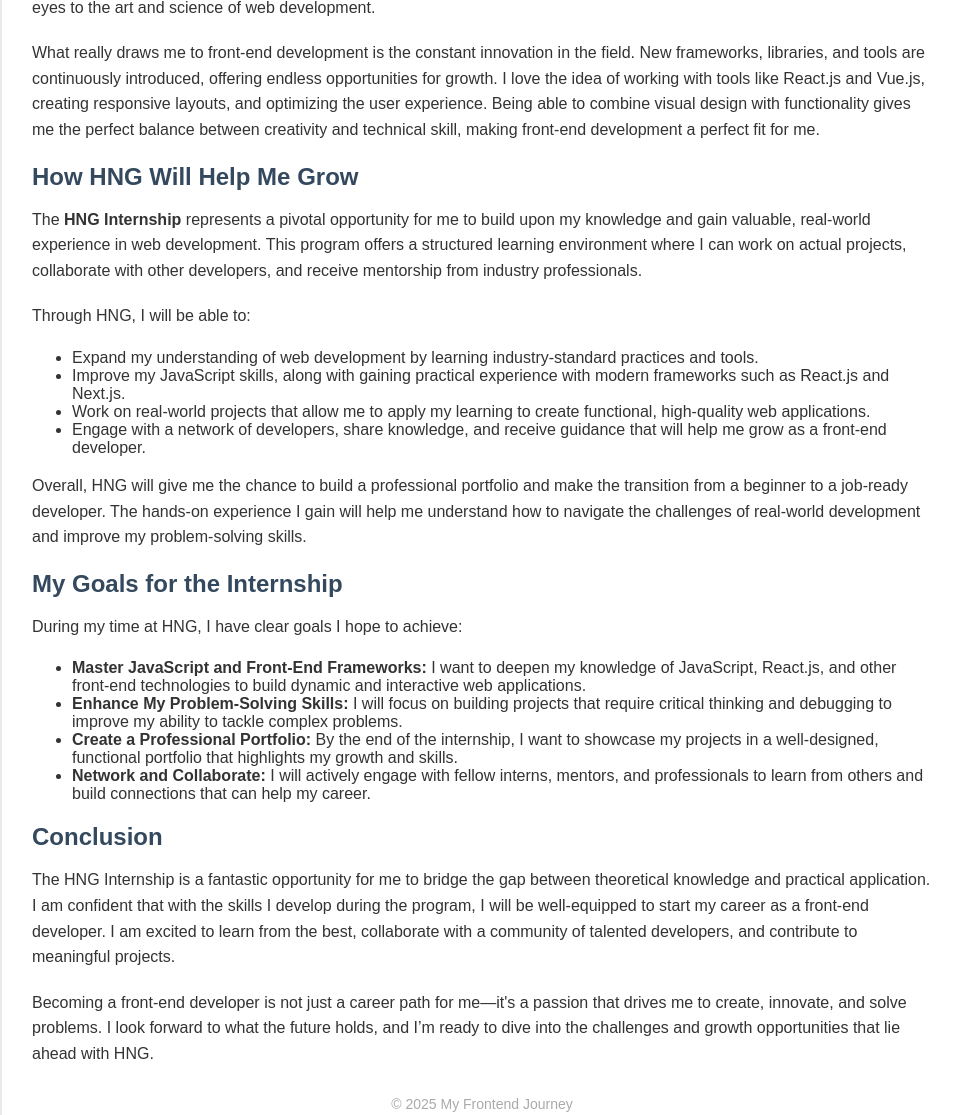
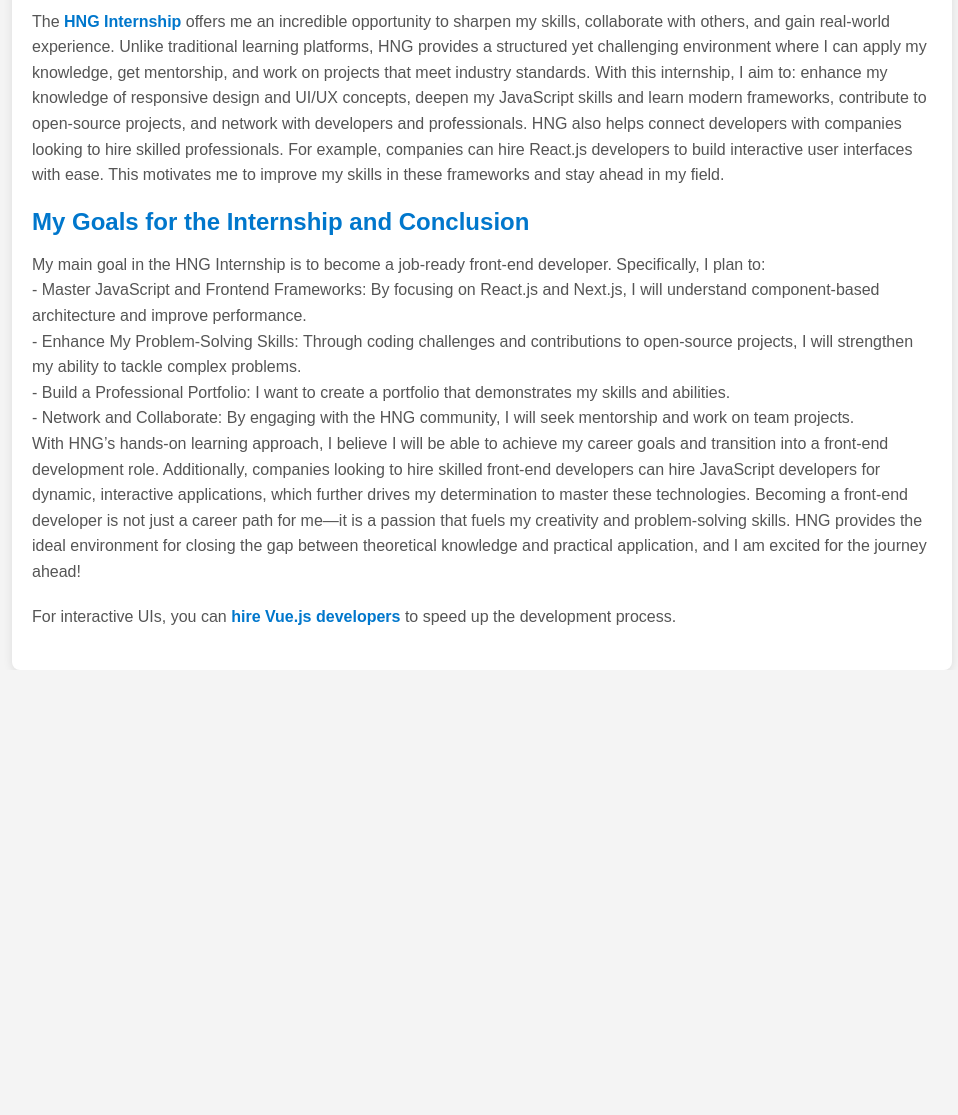
Before and after one commit to Segun-damola/Fjourney, a plain HTML site: page index.html in a window 1280 px wide. Shown: the part 444-1559 px from the top of the page, without its empty margins (158-1116 px from the left). After the commit the page ends 1114 px from the top, so only its background shows below. Drawn offline with Linux system fonts and the light colour scheme.

Commit message:
Updated blog content

```diff
--- a/index.html
+++ b/index.html
@@ -4,44 +4,44 @@
     <meta charset="UTF-8">
     <meta name="viewport" content="width=device-width, initial-scale=1.0">
     <title>My Frontend Journey</title>
-
     <style>
         /* General Body Styles */
         body {
-            font-family: 'Arial', sans-serif;
-            background-color: #f4f4f4; /* Light gray background */
-            color: #333; /* Dark text for contrast */
+            font-family: Arial, sans-serif;
+            background-color: #f4f4f4; /* Light background color for a professional look */
+            color: #333; /* Dark text for readability */
             margin: 0;
             padding: 0;
-            display: block;
-            text-align: center; /* Center content horizontally */
+            display: flex;
+            justify-content: center;
+            align-items: flex-start; /* Align content to the top of the page */
+            min-height: 100vh;
         }
 
         /* Main Blog Container */
         .blog-container {
-            background: #fff; /* White background for the blog */
-            padding: 30px;
+            background-color: white;
+            padding: 20px;
             border-radius: 8px;
             width: 80%;
             max-width: 900px;
             box-shadow: 0 2px 10px rgba(0, 0, 0, 0.1);
-            margin: 50px auto; /* Center the blog container with margin */
-            text-align: left; /* Align text to the left within the blog container */
+            margin-top: 30px;
         }
 
         /* Title Styles */
         h1 {
             font-size: 32px;
-            color: #2c3e50; /* Dark blue color for title */
-            margin-bottom: 15px;
+            color: #333;
+            margin-bottom: 20px;
+            text-align: center;
         }
 
-        /* Subtitle Styles */
+        /* Subtitle or Introduction */
         h2 {
             font-size: 24px;
-            color: #34495e; /* Slightly lighter dark blue for subheadings */
-            margin-top: 20px;
-            margin-bottom: 10px;
+            color: #0077cc; /* Soft blue for subheadings */
+            margin-bottom: 15px;
         }
 
         /* Paragraph Text */
@@ -49,11 +49,12 @@
             font-size: 16px;
             line-height: 1.6;
             margin-bottom: 20px;
+            color: #555;
         }
 
         /* Link Styling */
         a {
-            color: #3498db; /* Light blue for links */
+            color: #0077cc;
             text-decoration: none;
         }
 
@@ -61,24 +62,23 @@
             text-decoration: underline;
         }
 
-        /* Footer */
+        /* Footer Styling */
         footer {
-            text-align: center;
             font-size: 14px;
             color: #aaa;
+            text-align: center;
             margin-top: 30px;
         }
 
-        /* Responsive Design for smaller screens */
+        /* Responsive Design */
         @media (max-width: 768px) {
             .blog-container {
                 width: 95%;
+                padding: 15px;
             }
-
             h1 {
                 font-size: 28px;
             }
-
             h2 {
                 font-size: 20px;
             }
@@ -90,41 +90,22 @@
     <div class="blog-container">
         <h1>Why I Want to Be a Front-End Developer and How HNG Will Help Me Achieve My Goals</h1>
 
-        <h2>Why I Want to Be a Front-End Developer</h2>
-        <p>Ever since I started using the internet, I’ve been fascinated by the websites I visited. What really intrigued me was how websites were designed to be functional, visually appealing, and user-friendly. As I explored further, I realized that there was a world behind the scenes that made these websites possible. That’s when I started learning about web development, and it instantly clicked—this is the field I wanted to pursue.</p>
-
-        <p>Front-end development, in particular, combines my love for creativity and problem-solving. The idea of creating something that people can interact with, solve problems through, and enjoy using excites me. I love the challenge of making websites not just look great but also function seamlessly on various devices. I started learning HTML, CSS, and JavaScript, which opened my eyes to the art and science of web development.</p>
-
-        <p>What really draws me to front-end development is the constant innovation in the field. New frameworks, libraries, and tools are continuously introduced, offering endless opportunities for growth. I love the idea of working with tools like React.js and Vue.js, creating responsive layouts, and optimizing the user experience. Being able to combine visual design with functionality gives me the perfect balance between creativity and technical skill, making front-end development a perfect fit for me.</p>
+        <h2>My Motivation for Becoming a Front-End Developer</h2>
+        <p>The internet has revolutionized how we communicate, collaborate, and share ideas. The seamless experiences offered by websites and the way they function have always fascinated me. I became interested in front-end development because I wanted to understand how these interfaces were created. Over time, I learned that front-end development is about creating efficient, accessible, and user-friendly digital experiences—not just aesthetics. I started learning HTML, CSS, and JavaScript because of my passion, and quickly fell in love with web development. I enjoy combining creativity with problem-solving, and front-end development allows me to do just that. I am motivated to become proficient in modern frameworks like React.js and Next.js to build highly interactive and performance-driven web applications.</p>
 
         <h2>How HNG Will Help Me Grow</h2>
-        <p>The <strong>HNG Internship</strong> represents a pivotal opportunity for me to build upon my knowledge and gain valuable, real-world experience in web development. This program offers a structured learning environment where I can work on actual projects, collaborate with other developers, and receive mentorship from industry professionals.</p>
+        <p>The <strong><a href="https://hng.tech/hire/reactjs-developers" target="_blank">HNG Internship</a></strong> offers me an incredible opportunity to sharpen my skills, collaborate with others, and gain real-world experience. Unlike traditional learning platforms, HNG provides a structured yet challenging environment where I can apply my knowledge, get mentorship, and work on projects that meet industry standards. With this internship, I aim to: enhance my knowledge of responsive design and UI/UX concepts, deepen my JavaScript skills and learn modern frameworks, contribute to open-source projects, and network with developers and professionals. HNG also helps connect developers with companies looking to hire skilled professionals. For example, companies can hire React.js developers to build interactive user interfaces with ease. This motivates me to improve my skills in these frameworks and stay ahead in my field.</p>
 
-        <p>Through HNG, I will be able to:</p>
-        <ul>
-            <li>Expand my understanding of web development by learning industry-standard practices and tools.</li>
-            <li>Improve my JavaScript skills, along with gaining practical experience with modern frameworks such as React.js and Next.js.</li>
-            <li>Work on real-world projects that allow me to apply my learning to create functional, high-quality web applications.</li>
-            <li>Engage with a network of developers, share knowledge, and receive guidance that will help me grow as a front-end developer.</li>
-        </ul>
+        <h2>My Goals for the Internship and Conclusion</h2>
+        <p>My main goal in the HNG Internship is to become a job-ready front-end developer. Specifically, I plan to: <br>
+        - Master JavaScript and Frontend Frameworks: By focusing on React.js and Next.js, I will understand component-based architecture and improve performance. <br>
+        - Enhance My Problem-Solving Skills: Through coding challenges and contributions to open-source projects, I will strengthen my ability to tackle complex problems. <br>
+        - Build a Professional Portfolio: I want to create a portfolio that demonstrates my skills and abilities. <br>
+        - Network and Collaborate: By engaging with the HNG community, I will seek mentorship and work on team projects. <br>
+        With HNG’s hands-on learning approach, I believe I will be able to achieve my career goals and transition into a front-end development role. Additionally, companies looking to hire skilled front-end developers can hire JavaScript developers for dynamic, interactive applications, which further drives my determination to master these technologies. Becoming a front-end developer is not just a career path for me—it is a passion that fuels my creativity and problem-solving skills. HNG provides the ideal environment for closing the gap between theoretical knowledge and practical application, and I am excited for the journey ahead!</p>
 
-        <p>Overall, HNG will give me the chance to build a professional portfolio and make the transition from a beginner to a job-ready developer. The hands-on experience I gain will help me understand how to navigate the challenges of real-world development and improve my problem-solving skills.</p>
+        <p>For interactive UIs, you can <strong><a href="https://hng.tech/hire/vuejs-developers" target="_blank">hire Vue.js developers</a></strong> to speed up the development process.</p>
 
-        <h2>My Goals for the Internship</h2>
-        <p>During my time at HNG, I have clear goals I hope to achieve:</p>
-        <ul>
-            <li><strong>Master JavaScript and Front-End Frameworks:</strong> I want to deepen my knowledge of JavaScript, React.js, and other front-end technologies to build dynamic and interactive web applications.</li>
-            <li><strong>Enhance My Problem-Solving Skills:</strong> I will focus on building projects that require critical thinking and debugging to improve my ability to tackle complex problems.</li>
-            <li><strong>Create a Professional Portfolio:</strong> By the end of the internship, I want to showcase my projects in a well-designed, functional portfolio that highlights my growth and skills.</li>
-            <li><strong>Network and Collaborate:</strong> I will actively engage with fellow interns, mentors, and professionals to learn from others and build connections that can help my career.</li>
-        </ul>
-
-        <h2>Conclusion</h2>
-        <p>The HNG Internship is a fantastic opportunity for me to bridge the gap between theoretical knowledge and practical application. I am confident that with the skills I develop during the program, I will be well-equipped to start my career as a front-end developer. I am excited to learn from the best, collaborate with a community of talented developers, and contribute to meaningful projects.</p>
-
-        <p>Becoming a front-end developer is not just a career path for me—it's a passion that drives me to create, innovate, and solve problems. I look forward to what the future holds, and I’m ready to dive into the challenges and growth opportunities that lie ahead with HNG.</p>
-
-        <footer>© 2025 My Frontend Journey</footer>
     </div>
 
 </body>
```
